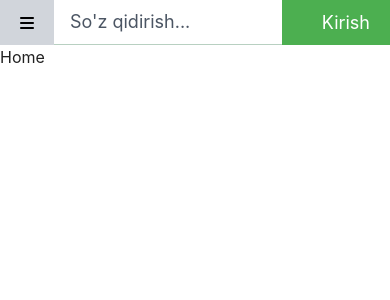
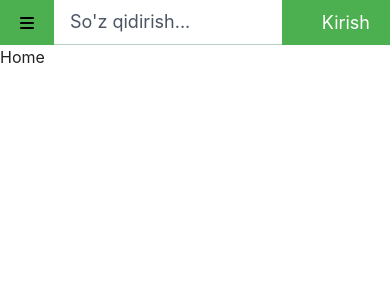
Before and after one commit to r3nzl3rdev/wordcards, a React (Vite) app: page / in a window 390 px wide. Shown: the top 300 px of the page. Built offline with nearby package versions, Linux system fonts and the light colour scheme.

Commit message:
fix: menu hover styles

```diff
--- a/src/components/Menu.tsx
+++ b/src/components/Menu.tsx
@@ -40,7 +40,7 @@ const Menu: React.FC<MenuProps> = ({ options }) => {
   return (
     <div
       ref={menuRef}
-      className="flex items-center justify-between text-white hover:text-black hover:bg-gray-300"
+      className={`${isMenuOpen ? "bg-gray-300 text-black" : "text-white"} flex items-center justify-between hover:text-black lg:hover:bg-gray-300 lg:active::bg-gray-300`}
     >
       <Button className="gap-1 h-full" onClick={toggleMenu}>
         <i className="fa-solid fa-bars"></i>
```
